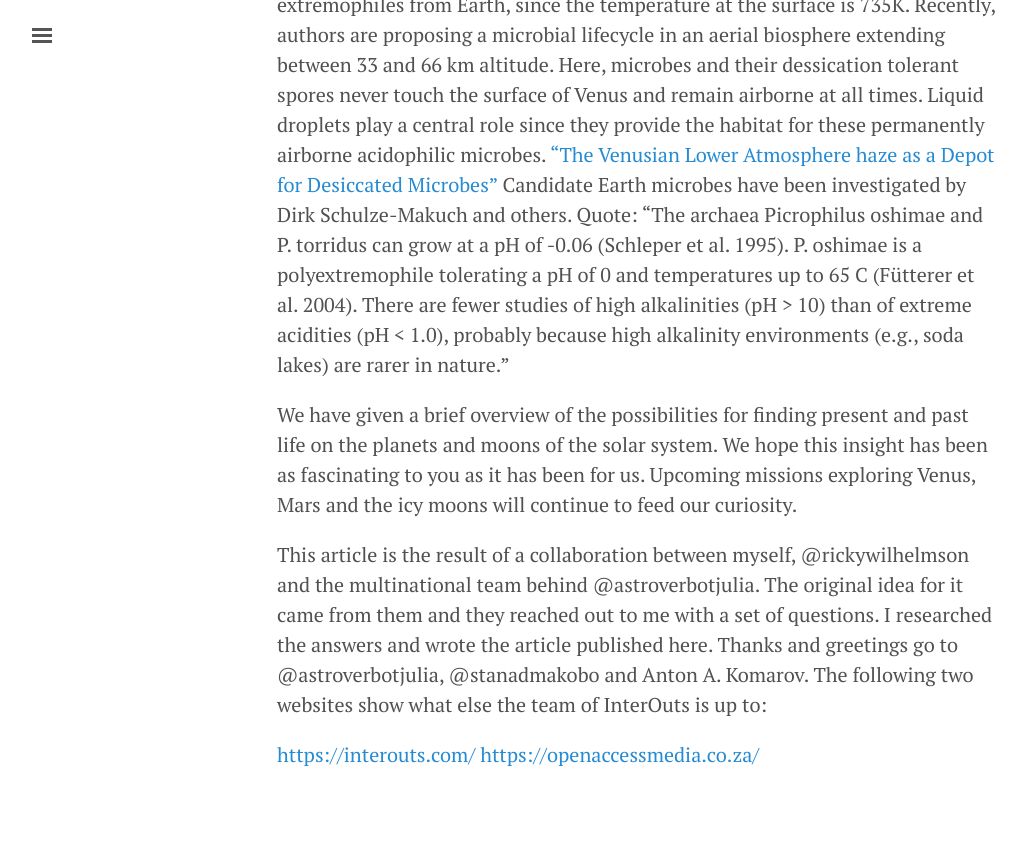
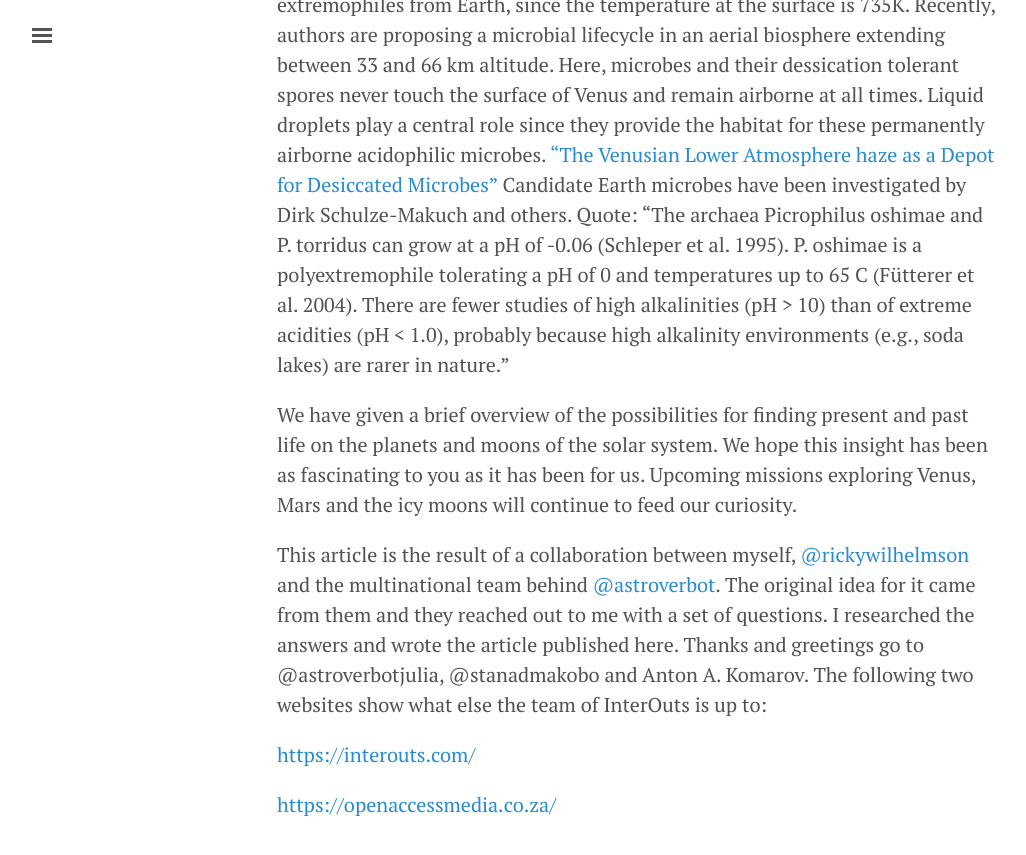
Before and after one commit to SOSTaler/sostaler.github.io, a Jekyll site: the page built from Article-LifeInTheSolarSystem.md, in a window 1280 px wide and 900 px high, scrolled down 5870 px. Shown: the top 855 px of the window, without its empty margins (3-1029 px from the left). Built offline with Jekyll 4.4.1, drawn with Linux system fonts in a browser that asks for light colours; comment, search, counter and statistics services are not loaded.

Commit message:
Update Article-LifeInTheSolarSystem.md

```diff
--- a/Article-LifeInTheSolarSystem.md
+++ b/Article-LifeInTheSolarSystem.md
@@ -52,7 +52,8 @@ Anomalies in the atmosphere of Venus have been detected by the soviets since the
 We have given a brief overview of the possibilities for finding present and past life on the planets and moons of the solar system. We hope this insight has been as fascinating to you as it has been for us. Upcoming missions exploring Venus, Mars and the icy moons will continue to feed our curiosity.
 
 
-This article is the result of a collaboration between myself, @rickywilhelmson and the multinational team behind @astroverbotjulia. The original idea for it came from them and they reached out to me with a set of questions. I researched the answers and wrote the article published here. Thanks and greetings go to @astroverbotjulia, @stanadmakobo and Anton A. Komarov. The following two websites show what else the team of InterOuts is up to:
+This article is the result of a collaboration between myself, [@rickywilhelmson](https://twitter.com/rickywilhelmson) and the multinational team behind [@astroverbot](https://twitter.com/astroverbot). The original idea for it came from them and they reached out to me with a set of questions. I researched the answers and wrote the article published here. Thanks and greetings go to @astroverbotjulia, @stanadmakobo and Anton A. Komarov. The following two websites show what else the team of InterOuts is up to:
 
 [https://interouts.com/](https://interouts.com/)
+
 [https://openaccessmedia.co.za/](https://openaccessmedia.co.za/)
```
